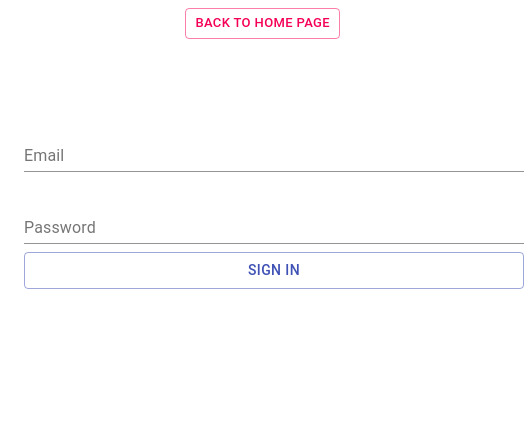
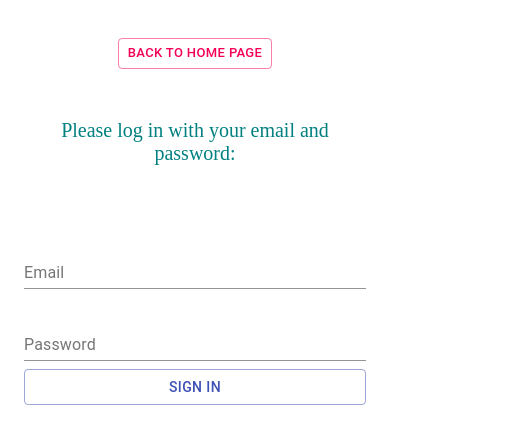
Before and after one commit to GeorgeCrisan/ninasrocks, a Next.js app in the folder app/: page /admin in a window 390 px wide. Shown: the top 444 px of the page, 524 px wide, since content can reach past the window. Built offline with nearby package versions, Linux system fonts and the light colour scheme.

Commit message:
done for today with some style

```diff
--- a/app/pages/admin.js
+++ b/app/pages/admin.js
@@ -13,7 +13,7 @@ var LoginPage = () => {
 
   const validate = values => {
     const errors = {}
-    const requiredFields = [ 'firstName', 'lastName', 'email', 'favoriteColor', 'notes' ]
+    const requiredFields = [ values.type ];
     requiredFields.forEach(field => {
       if (!values[ field ]) {
         errors[ field ] = 'Required'
@@ -21,6 +21,10 @@ var LoginPage = () => {
     })
     if (values.email && !/^[A-Z0-9._%+-]+@[A-Z0-9.-]+\.[A-Z]{2,4}$/i.test(values.email)) {
       errors.email = 'Invalid email address'
+    }
+
+    if (values.password && values.password.length < 2) {
+      errors.password = 'Too short';
     }
     return errors
   }
@@ -31,22 +35,23 @@ var LoginPage = () => {
   });
 
   const [errors, setErrors] = React.useState({
-    errorEmail: false,
-    errorPassword: false
+    email: false,
+    password: false
   });
 
   let handleInputChange = name => (e) => {
     let setCredentialsValues = { ...credentials, [name]: e.target.value };
-    setCredentials(setCredentialsValues, () => {
-
-    });
-  }
+    setCredentials(setCredentialsValues);
+     if(name === 'email') {
+      let errors = validate({type: "email", email: e.target.value});
+      setErrors(errors);
+     } else if (name === 'password') {
+      let errors = validate({type: "password", password: e.target.value});
+      setErrors(errors);
+     }
+  };
 
   var executeLogin = () => {
-
-  };
-
-  let checkForError = name => () => {
 
   };
 
@@ -55,15 +60,16 @@ var LoginPage = () => {
     <React.Fragment>
       <Container className='main-master' maxWidth="lg">
           <Link href='/'>
-            <div className='nav--master-login'><Button variant="outlined" color="secondary" size="small"> Back to home page</Button> </div>
+            <div className='nav--master-login-admin'><Button variant="outlined" color="secondary" size="small"> Back to home page</Button> </div>
           </Link>
+          <div className='login-admin-status-panel'> Please log in with your email and password: </div>
           <form className={"login-admin"}>
             <FormControl required={true}>
               <TextField
-                onChange={handleInputChange}
-                error={errors.errorUsername}
+                onChange={handleInputChange('email')}
+                error={ errors && errors.email === 'Invalid email address' ? true: false }
                 id="outlined-email-input"
-                label="Email"
+                label={errors && errors.email === 'Invalid email address' ? 'Invalid email address format' : "Email"}
                 type="email"
                 name="email"
                 defaultValue={credentials.email}
@@ -73,10 +79,10 @@ var LoginPage = () => {
             </FormControl>
             <FormControl required={true}>
               <TextField
-                onChange={handleInputChange}
-                error={errors.errorPassword}
+                onChange={handleInputChange('password')}
+                error={  errors && errors.password === 'Too short' ? true: false }
                 id="standard-password-input"
-                label="Password"
+                label= {errors && errors.password === 'Too short' ? "Password too short" : "Password" }
                 defaultValue={credentials.password}
                 className={'textField'}
                 type="password"
--- a/app/pages/components/CustomNav.js
+++ b/app/pages/components/CustomNav.js
@@ -16,6 +16,9 @@ const ColorButtonPurple = withStyles(() => ({
   root: {
     color: 'white',
     backgroundColor: deepPurple[500],
+    marginBottom: 10,
+    textAlign: "center",
+    maxWidth: 300,
     '&:hover': {
       backgroundColor: red[900],
     },
@@ -34,7 +37,7 @@ var CustomNav = () => {
       <div className='nav'>
         <Link href='/'>
           <ColorButtonPurple  style={linkStyle} variant="contained" color="primary">
-            Pile of rocks
+          The pile of rocks
           </ColorButtonPurple>
         </Link>
 
--- a/app/pages/styles/admin.sass
+++ b/app/pages/styles/admin.sass
@@ -1,7 +1,23 @@
 .login-admin
     display: flex
     flex-flow: column nowrap
-    width: 500px
+    max-width: 500px
     margin: auto
-    top: 100px
+    top: 60px
     position: relative
+
+.nav--master-login-admin
+    @media only screen and (max-width: 600px)
+        margin: auto
+        text-align: center
+        padding-top: 30px
+        float: none
+
+.login-admin-status-panel
+    font-size: 20px
+    margin: auto
+    text-align: center
+    color: teal
+    padding-top: 50px
+    p
+        font-size: 14px
```
Also changed, not shown: app/pages/styles/navigation.sass (+7 -7 lines).
